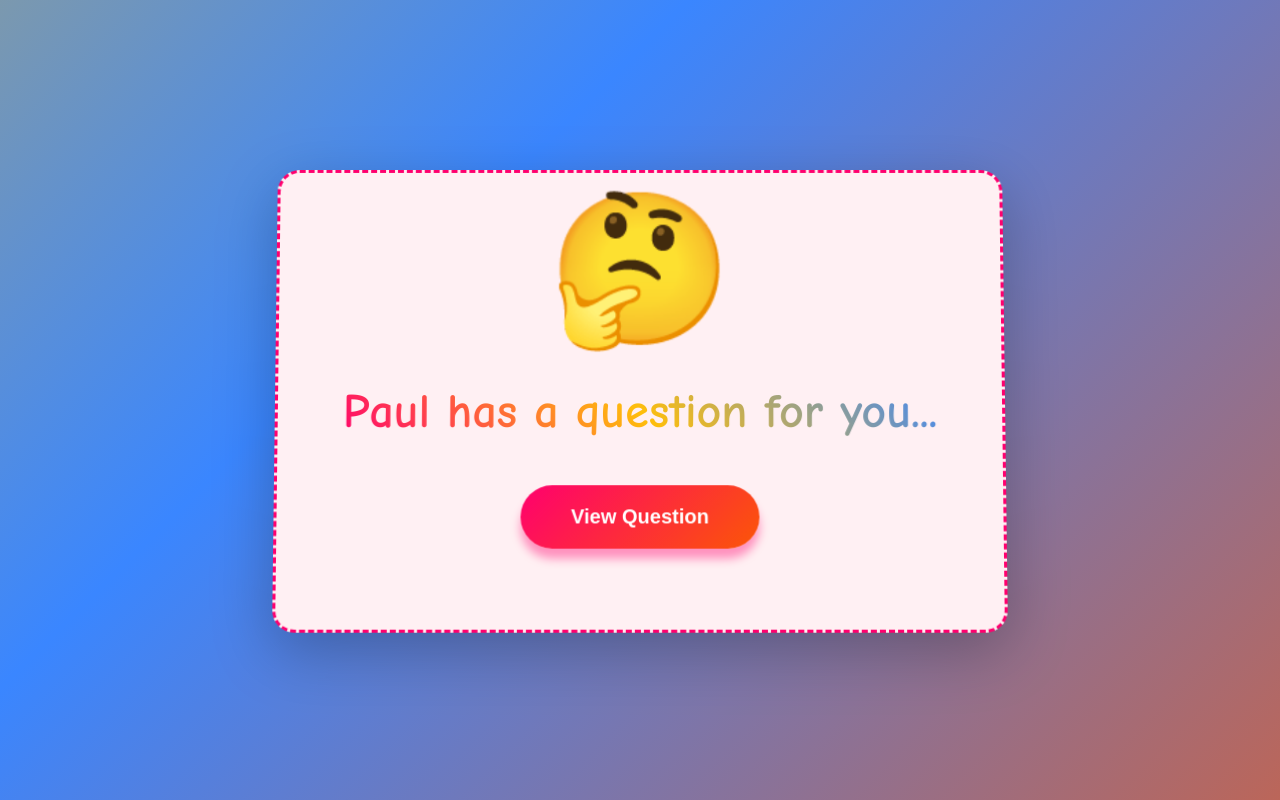
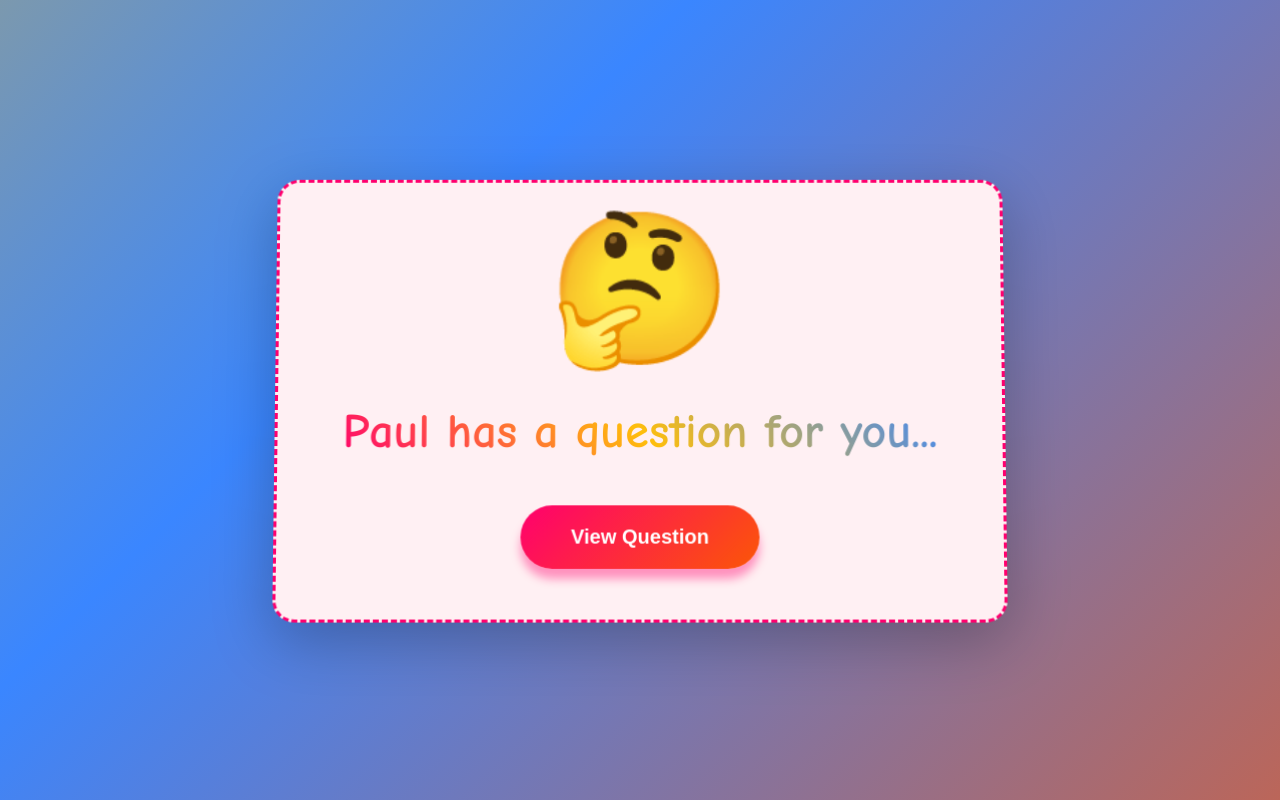
Before and after one commit to Pauldumebi/val-valentine, a website: page index.html in a window 1280 px wide. Drawn offline with nearby package versions, Linux system fonts and the light colour scheme.

Commit message:
fixed emoji

```diff
--- a/index.html
+++ b/index.html
@@ -55,7 +55,7 @@
 
     .card {
       width: min(730px, 92vw);
-      padding: 30px 35px ;
+      padding: 40px 35px 30px;
       background: var(--card);
       backdrop-filter: blur(10px);
       border-radius: 22px;
@@ -277,7 +277,7 @@
     <div class="intro-page" id="introPage">
       <div class="intro-emoji">🤔</div>
       <div class="intro-text" style="margin-bottom:40px;">Paul has a question for you...</div>
-      <button class="view-btn" id="viewQuestBtn" style="margin-bottom: 50px;">View Question</button>
+      <button class="view-btn" id="viewQuestBtn" style="margin-bottom: 20px;">View Question</button>
     </div>
 
     <!-- QUESTION PAGE -->
```
